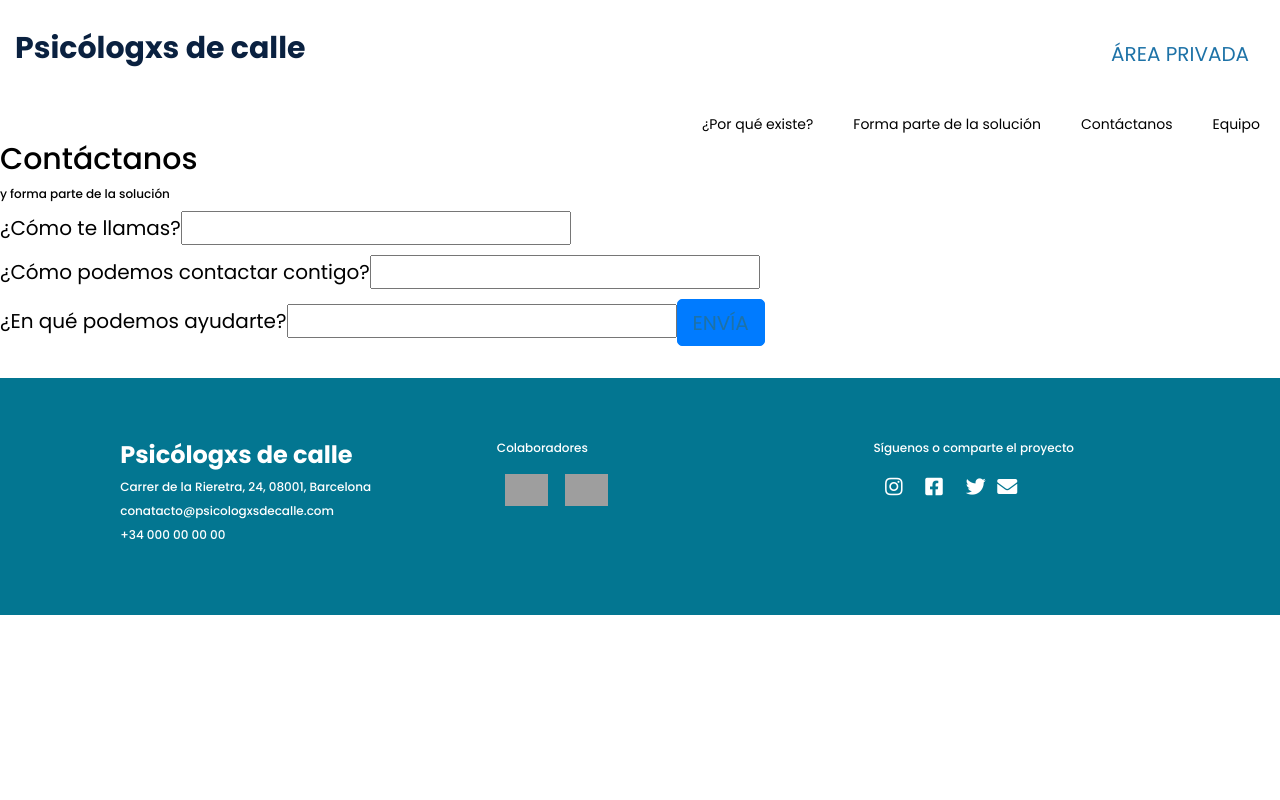
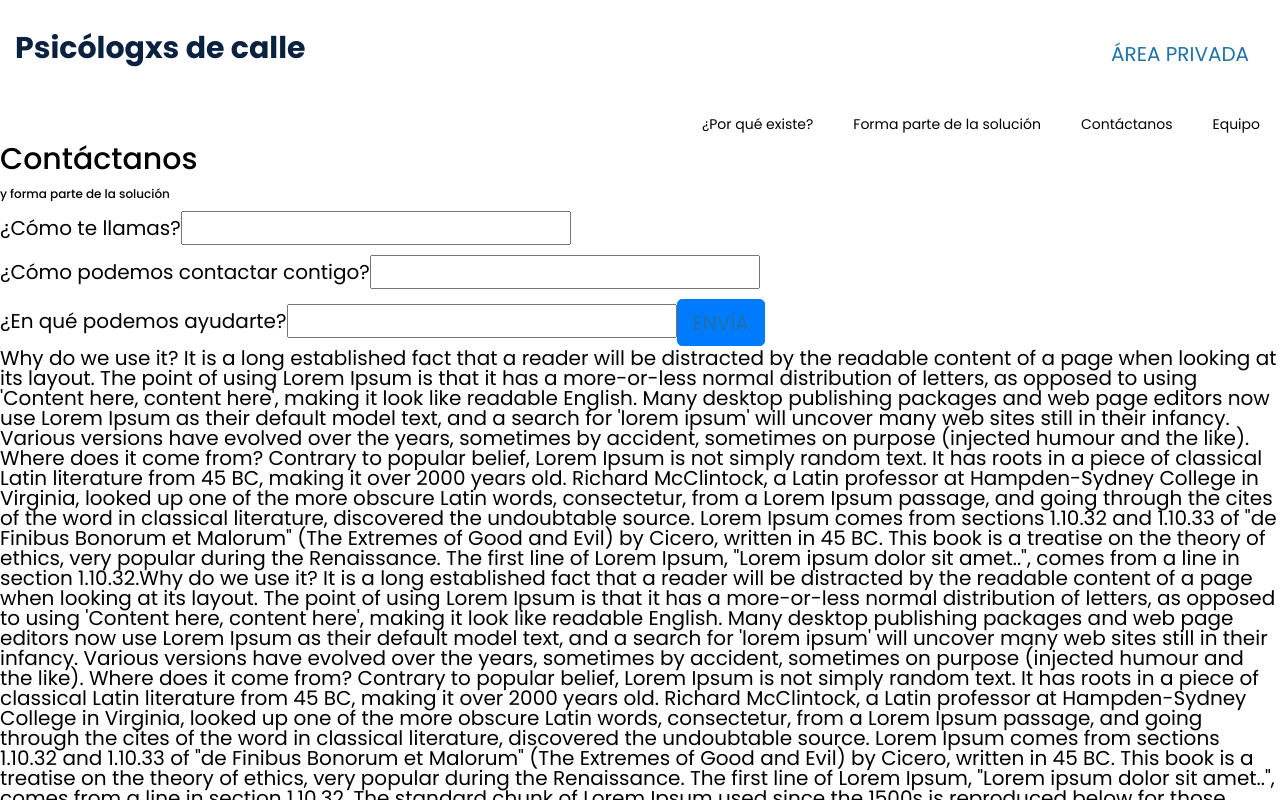
Before and after one commit to joannaWebDev/psicologxs-de-calle, a React (Create React App) app in the folder client/: page /psicologxs-de-calle/ in a window 1280 px wide. Shown: the top 800 px of the page. Built offline with nearby package versions, Linux system fonts and the light colour scheme; grey boxes are pictures that could not be loaded.

Commit message:
npm npm install react-icons | dummy text in home for backToTop arrow testing | created ScrollTopArrow component

```diff
--- a/client/package.json
+++ b/client/package.json
@@ -11,6 +11,7 @@
     "react": "^17.0.1",
     "react-bootstrap": "^1.4.0",
     "react-dom": "^17.0.1",
+    "react-icons": "^4.1.0",
     "react-router-dom": "^5.2.0",
     "react-scripts": "4.0.1",
     "web-vitals": "^0.2.4"
--- a/client/src/App.js
+++ b/client/src/App.js
@@ -7,6 +7,7 @@
 import Navbar from './components/Navbar/Navbar';
 import Home from './pages/Home';
 import Footer from './components/Footer/Footer';
+import ScrollTopArrow from './components/ScrollTopArrow/ScrollTopArrow'
 
 import './App.css';
 
@@ -26,6 +27,8 @@
         <Route path="/" exact component={Home} />
         <Footer/>
       </div>
+
+      <ScrollTopArrow/>
     </Router>
   )
 }
--- /dev/null
+++ b/client/src/components/ScrollTopArrow/ScrollTopArrow.css
@@ -0,0 +1,27 @@
+.scrollTop {
+  position: fixed;
+  width: 100%;
+  bottom: 20px;
+  right: -40%;
+  align-items: center;
+  height: 20px;
+  justify-content: center;
+  z-index: 1000;
+  cursor: pointer;
+  animation: fadeIn 0.3s;
+  transition: opacity 0.4s;
+  opacity: 0.5;
+}
+
+.scrollTop:hover{
+  opacity: 1;
+}
+
+@keyframes fadeIn {
+  0% {
+    opacity: 0;
+  }
+  100% {
+    opacity: 0.5;
+  }
+}
--- /dev/null
+++ b/client/src/components/ScrollTopArrow/ScrollTopArrow.js
@@ -0,0 +1,28 @@
+import React, {useState} from 'react';
+import {FaArrowCircleUp} from 'react-icons/fa';
+
+import './ScrollTopArrow.css';
+
+const ScrollTopArrow = () =>{
+  const [showScroll, setShowScroll] = useState(false)
+
+  const checkScrollTop = () => {
+    if (!showScroll && window.pageYOffset > 400){
+      setShowScroll(true)
+    } else if (showScroll && window.pageYOffset <= 400){
+      setShowScroll(false)
+    }
+  };
+
+  const scrollTop = () =>{
+    window.scrollTo({top: 0, behavior: 'smooth'});
+  };
+
+  window.addEventListener('scroll', checkScrollTop)
+
+  return (
+        <FaArrowCircleUp className="scrollTop" onClick={scrollTop} style={{height: 40, color:'#fff', display: showScroll ? 'flex' : 'none'}}/>
+  );
+}
+
+export default ScrollTopArrow;
--- a/client/src/pages/Home.js
+++ b/client/src/pages/Home.js
@@ -5,6 +5,27 @@
   return(
     <>
       <Form/>
+      <p>Why do we use it?
+It is a long established fact that a reader will be distracted by the readable content of a page when looking at its layout. The point of using Lorem Ipsum is that it has a more-or-less normal distribution of letters, as opposed to using 'Content here, content here', making it look like readable English. Many desktop publishing packages and web page editors now use Lorem Ipsum as their default model text, and a search for 'lorem ipsum' will uncover many web sites still in their infancy. Various versions have evolved over the years, sometimes by accident, sometimes on purpose (injected humour and the like).
+
+
+Where does it come from?
+Contrary to popular belief, Lorem Ipsum is not simply random text. It has roots in a piece of classical Latin literature from 45 BC, making it over 2000 years old. Richard McClintock, a Latin professor at Hampden-Sydney College in Virginia, looked up one of the more obscure Latin words, consectetur, from a Lorem Ipsum passage, and going through the cites of the word in classical literature, discovered the undoubtable source. Lorem Ipsum comes from sections 1.10.32 and 1.10.33 of "de Finibus Bonorum et Malorum" (The Extremes of Good and Evil) by Cicero, written in 45 BC. This book is a treatise on the theory of ethics, very popular during the Renaissance. The first line of Lorem Ipsum, "Lorem ipsum dolor sit amet..", comes from a line in section 1.10.32.Why do we use it?
+It is a long established fact that a reader will be distracted by the readable content of a page when looking at its layout. The point of using Lorem Ipsum is that it has a more-or-less normal distribution of letters, as opposed to using 'Content here, content here', making it look like readable English. Many desktop publishing packages and web page editors now use Lorem Ipsum as their default model text, and a search for 'lorem ipsum' will uncover many web sites still in their infancy. Various versions have evolved over the years, sometimes by accident, sometimes on purpose (injected humour and the like).
+
+
+Where does it come from?
+Contrary to popular belief, Lorem Ipsum is not simply random text. It has roots in a piece of classical Latin literature from 45 BC, making it over 2000 years old. Richard McClintock, a Latin professor at Hampden-Sydney College in Virginia, looked up one of the more obscure Latin words, consectetur, from a Lorem Ipsum passage, and going through the cites of the word in classical literature, discovered the undoubtable source. Lorem Ipsum comes from sections 1.10.32 and 1.10.33 of "de Finibus Bonorum et Malorum" (The Extremes of Good and Evil) by Cicero, written in 45 BC. This book is a treatise on the theory of ethics, very popular during the Renaissance. The first line of Lorem Ipsum, "Lorem ipsum dolor sit amet..", comes from a line in section 1.10.32.
+
+The standard chunk of Lorem Ipsum used since the 1500s is reproduced below for those interested. Sections 1.10.32 and 1.10.33 from "de Finibus Bonorum et Malorum" by Cicero are also reproduced in their exact original form, accompanied by English versions from the 1914 translation by H. Rackham.
+
+Where can I get some?
+There are many variations of passages of Lorem Ipsum available, but the majority have suffered alteration in some form, by injected humour, or randomised words which don'
+
+The standard chunk of Lorem Ipsum used since the 1500s is reproduced below for those interested. Sections 1.10.32 and 1.10.33 from "de Finibus Bonorum et Malorum" by Cicero are also reproduced in their exact original form, accompanied by English versions from the 1914 translation by H. Rackham.
+
+Where can I get some?
+There are many variations of passages of Lorem Ipsum available, but the majority have suffered alteration in some form, by injected humour, or randomised words which don'</p>
     </>
   )
 }
```
Also changed, not shown: 1 other file (tests, documents, lock files or other folders).
